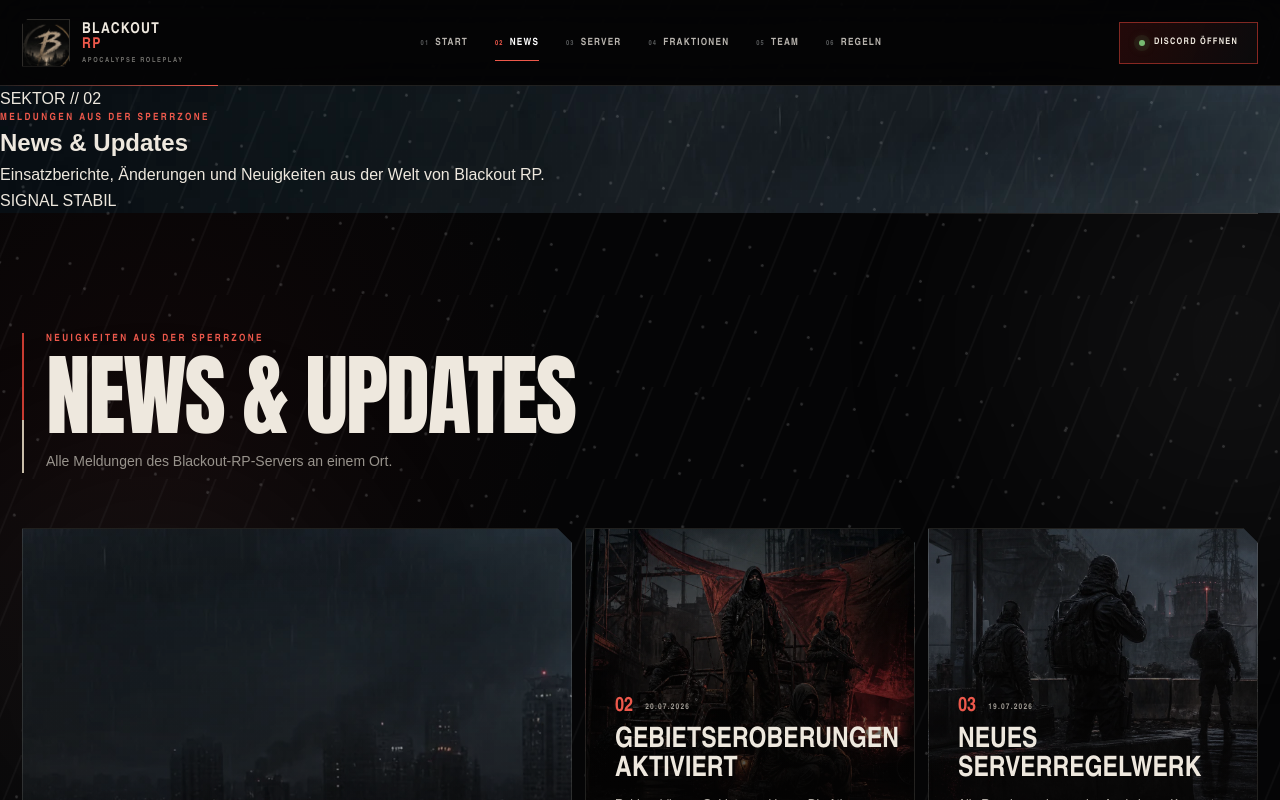
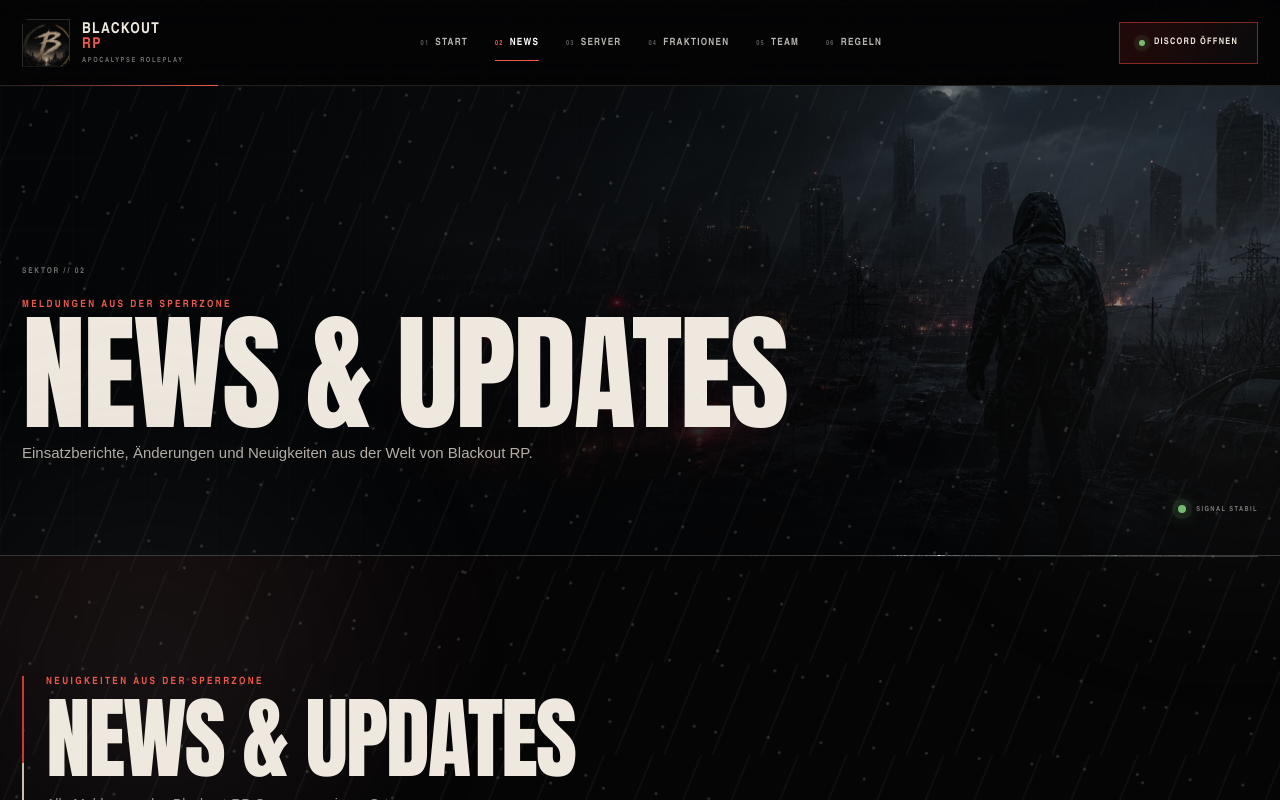
Before and after one commit to Didikoral1/BlackoutRP, a Next.js app: page /news in a window 1280 px wide. Shown: the top 800 px of the page. Built offline with nearby package versions, Linux system fonts and the light colour scheme.

Commit message:
Redesign category page headers

```diff
--- a/app/globals.css
+++ b/app/globals.css
@@ -770,7 +770,87 @@ nav a.active::after { width: 100%; }
 
 .subpageMain > .section,
 .subpageMain > .teamSection {
-  min-height: calc(100vh - 86px);
+  min-height: auto;
+}
+
+.pageMasthead {
+  position: relative;
+  min-height: 470px;
+  padding: 90px max(22px, calc((100vw - var(--max)) / 2));
+  display: flex;
+  align-items: flex-end;
+  overflow: hidden;
+  border-bottom: 1px solid var(--line-strong);
+  background-position: center 35%;
+  background-size: cover;
+}
+
+.pageMastheadShade,
+.pageMastheadGrid {
+  position: absolute;
+  inset: 0;
+}
+
+.pageMastheadShade {
+  background:
+    linear-gradient(90deg, rgba(4,5,6,.98) 0%, rgba(4,5,6,.78) 46%, rgba(4,5,6,.28) 100%),
+    linear-gradient(0deg, #050506 0%, transparent 55%);
+}
+
+.pageMastheadGrid {
+  opacity: .13;
+  background-image:
+    linear-gradient(rgba(255,255,255,.1) 1px, transparent 1px),
+    linear-gradient(90deg, rgba(255,255,255,.1) 1px, transparent 1px);
+  background-size: 72px 72px;
+  mask-image: linear-gradient(90deg, black, transparent 75%);
+}
+
+.pageMastheadContent {
+  position: relative;
+  z-index: 2;
+  width: min(820px, 100%);
+}
+
+.pageCode {
+  margin-bottom: 24px;
+  color: #6f706d;
+  font: 800 8px/1 var(--condensed);
+  letter-spacing: .22em;
+}
+
+.pageMasthead h1 {
+  margin: 12px 0 18px;
+  font: 400 clamp(70px, 10vw, 138px)/.78 var(--display);
+  letter-spacing: -.02em;
+  text-transform: uppercase;
+}
+
+.pageMastheadContent > p:last-child {
+  max-width: 620px;
+  color: #b5afa7;
+  font-size: 15px;
+}
+
+.pageMastheadSignal {
+  position: absolute;
+  right: max(22px, calc((100vw - var(--max)) / 2));
+  bottom: 42px;
+  z-index: 2;
+  display: flex;
+  align-items: center;
+  gap: 10px;
+  color: #777873;
+  font: 800 7px/1 var(--condensed);
+  letter-spacing: .2em;
+}
+
+.pageMastheadSignal span {
+  width: 8px;
+  height: 8px;
+  border-radius: 50%;
+  background: var(--green);
+  box-shadow: 0 0 0 6px rgba(119,188,114,.1), 0 0 18px rgba(119,188,114,.6);
 }
 
 .serverStandaloneGrid {
@@ -1212,6 +1292,10 @@ footer > a { color: var(--signal-bright); font: 900 8px/1 var(--condensed); lett
   .quickStatus { grid-template-columns: 1fr 1fr; }
   .quickStatus > div { border-bottom: 1px solid var(--line); }
   .scrollCue { bottom: 102px; }
+  .subpageMain { padding-top: 70px; }
+  .pageMasthead { min-height: 390px; padding: 72px 15px 58px; background-position: 62% center; }
+  .pageMasthead h1 { font-size: clamp(58px, 19vw, 92px); }
+  .pageMastheadSignal { display: none; }
   .dashboardSection { margin-top: -48px; padding: 0 15px 75px; }
   .dashboardCard { padding: 19px; }
   .serverNumbers { grid-template-columns: 1fr 1fr; }
```
